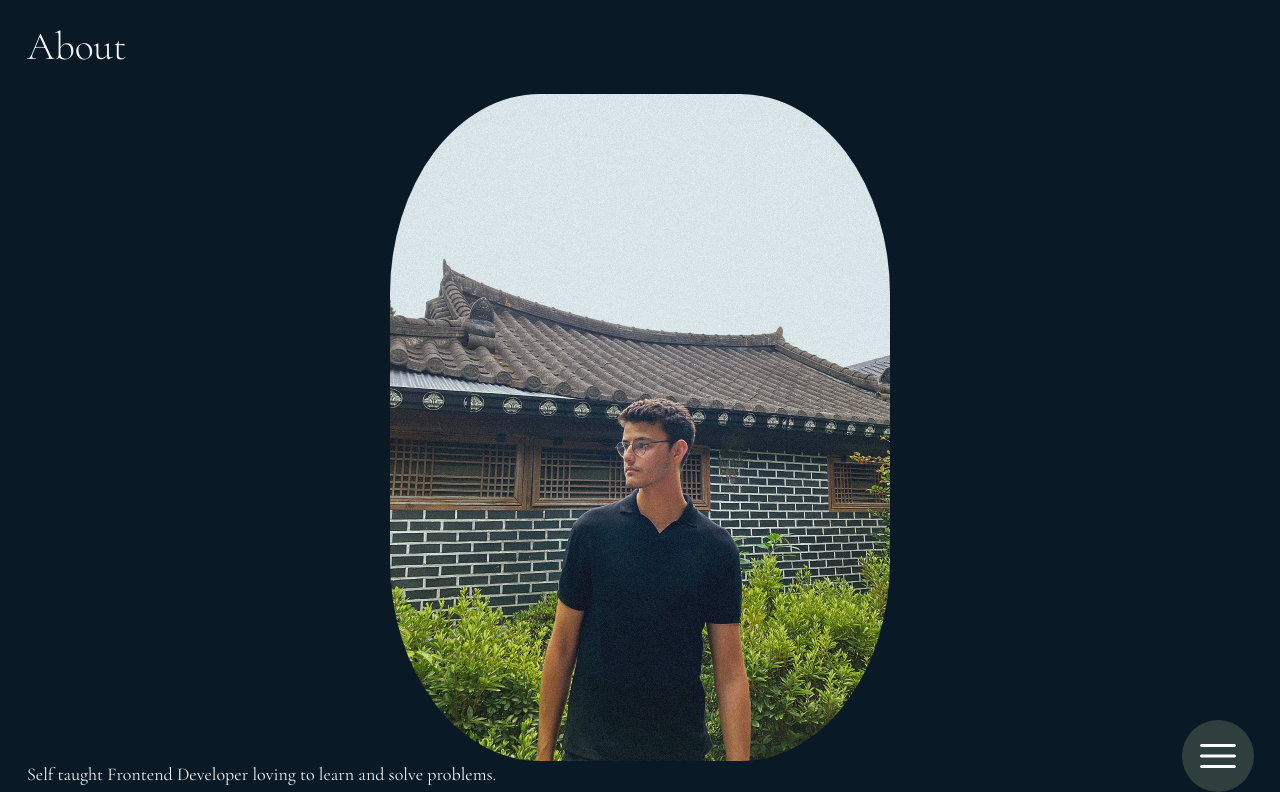
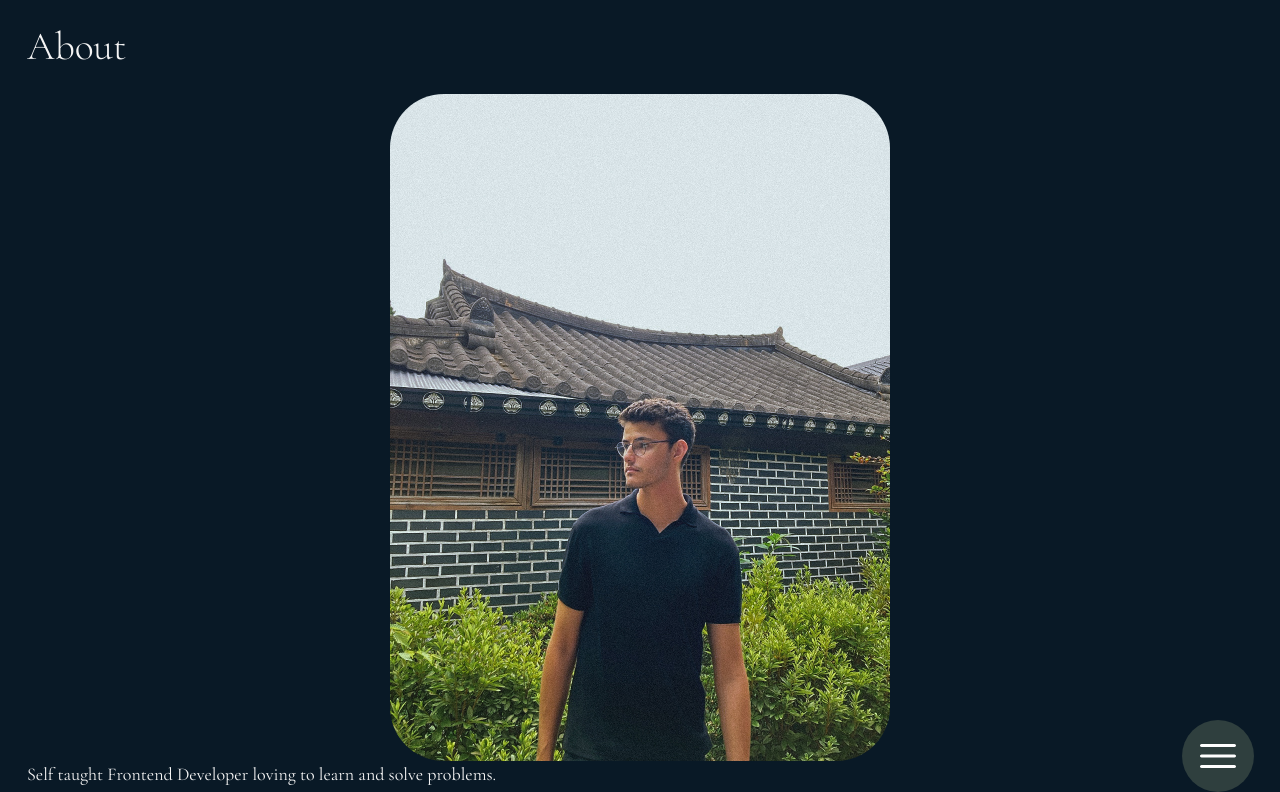
Before and after one commit to NicoPom/PORTFOLIO, a React (Vite) app: page /about in a window 1280 px wide. Shown: the top 792 px of the page. Built offline with nearby package versions, Linux system fonts and the light colour scheme; the HTML template or start-up script is replaced by a standard one.

Commit message:
cleaning up

```diff
--- a/src/Components/Projects.jsx
+++ b/src/Components/Projects.jsx
@@ -8,7 +8,7 @@ export default function Projects() {
     e.target.style = "opacity: 1";
     setTimeout(() => {
       e.target.play();
-    }, 100); // delay to prevent error
+    }, 150); // delay to prevent error
   }
 
   function handleMouseOut(e) {
--- a/src/projectsData.jsx
+++ b/src/projectsData.jsx
@@ -8,31 +8,4 @@ export const projects = [
     liveSite: "https://nicopom.github.io/Rock-Paper-Scissors/",
     github: "https://github.com/NicoPom/Rock-Paper-Scissors",
   },
-  {
-    id: 2,
-    title: "Tic Tac Toe",
-    thumbnail: "img/tictactoe.png",
-    alt: "project_thumbnail",
-    videoURL: "video/scrim.mp4",
-    liveSite: "https://nicopom.github.io/Rock-Paper-Scissors/",
-    github: "https://github.com/NicoPom/Rock-Paper-Scissors",
-  },
-  {
-    id: 3,
-    title: "Tic Tac Toe",
-    thumbnail: "img/tictactoe.png",
-    alt: "project_thumbnail",
-    videoURL: "video/scrim.mp4",
-    liveSite: "https://nicopom.github.io/Rock-Paper-Scissors/",
-    github: "https://github.com/NicoPom/Rock-Paper-Scissors",
-  },
-  {
-    id: 4,
-    title: "Tic Tac Toe",
-    thumbnail: "img/tictactoe.png",
-    alt: "project_thumbnail",
-    videoURL: "video/scrim.mp4",
-    liveSite: "https://nicopom.github.io/Rock-Paper-Scissors/",
-    github: "https://github.com/NicoPom/Rock-Paper-Scissors",
-  },
 ];
--- a/src/style.css
+++ b/src/style.css
@@ -49,7 +49,7 @@ a {
   text-decoration: none;
   color: whitesmoke;
   font-family: Albert Sans, sans-serif;
-  font-weight: 400;
+  font-weight: 300;
 }
 
 /** ==== BUTTON ==== **/
@@ -120,7 +120,7 @@ nav {
   display: block;
   width: 100%;
   max-width: 500px;
-  border-radius: 30%;
+  border-radius: 3rem;
   margin: 0 auto;
 }
 
@@ -137,6 +137,7 @@ nav {
   flex-direction: column;
   align-items: center;
   margin-bottom: 1.5rem;
+  list-style-type: none;
 }
 
 .project--card {
@@ -144,12 +145,20 @@ nav {
   height: 70vh;
   background-position: center;
   background-size: cover;
+  border-radius: 2rem;
+  margin-bottom: 0.5rem;
 }
 
 .project--video {
   width: 100%;
   height: 100%;
   object-fit: cover;
+  border-radius: 2rem;
+}
+
+.project--links {
+  display: flex;
+  justify-content: space-evenly;
 }
 
 /** ==== ANIMATIONS ==== **/
@@ -166,20 +175,22 @@ nav {
 }
 
 /* Navlinks Animation */
+a {
+  transition: all 250ms;
+}
+
+a:hover,
+a:focus {
+  transform: scale(1.2);
+}
 
 .navlink {
   visibility: visible;
-  transition: all 250ms;
 }
 
 .navlink--hidden {
   visibility: hidden;
   transition-property: transform;
-}
-
-.navlink:hover,
-.navlink:focus {
-  transform: scale(1.2);
 }
 
 /* active class for .navlink */
@@ -229,3 +240,9 @@ button:focus .menu--icon {
 .fade-exit {
   display: none;
 }
+
+/* -- Project Animation -- */
+
+.project--video {
+  transition: all 250ms;
+}
```
